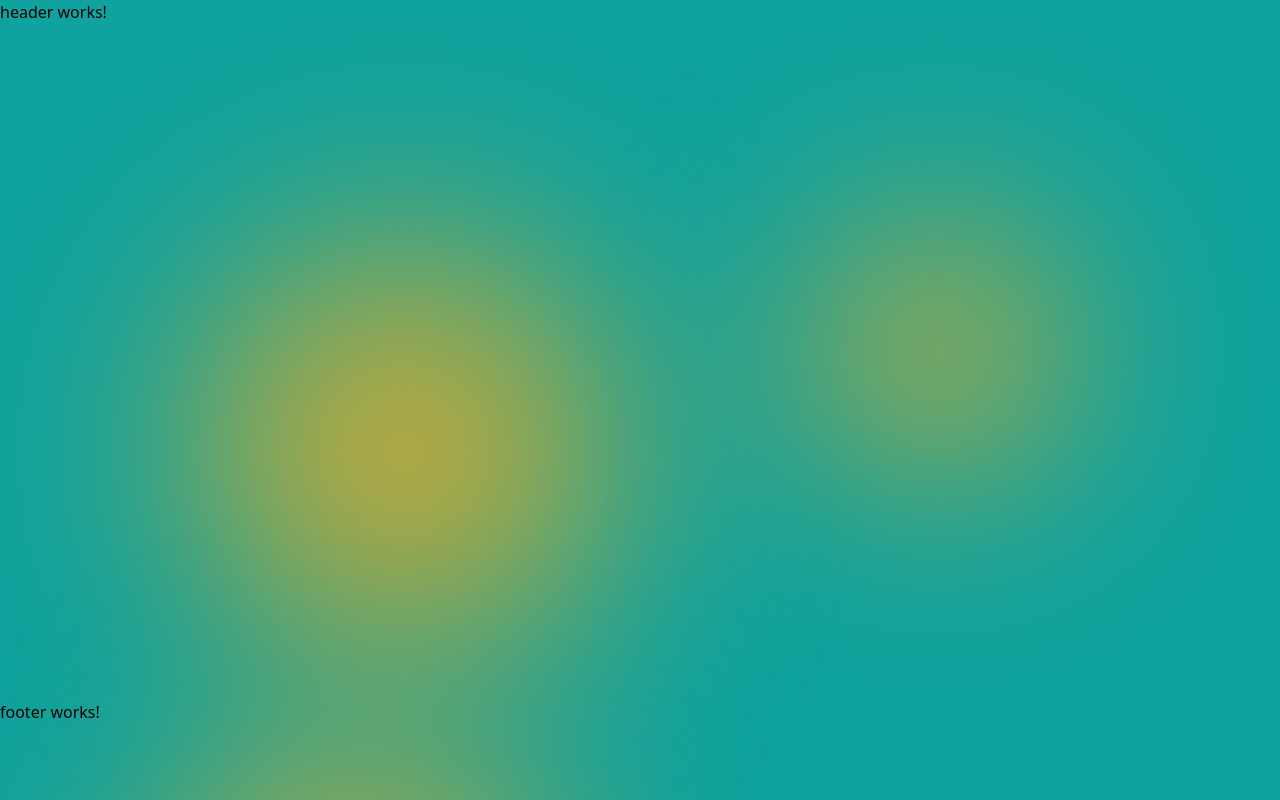
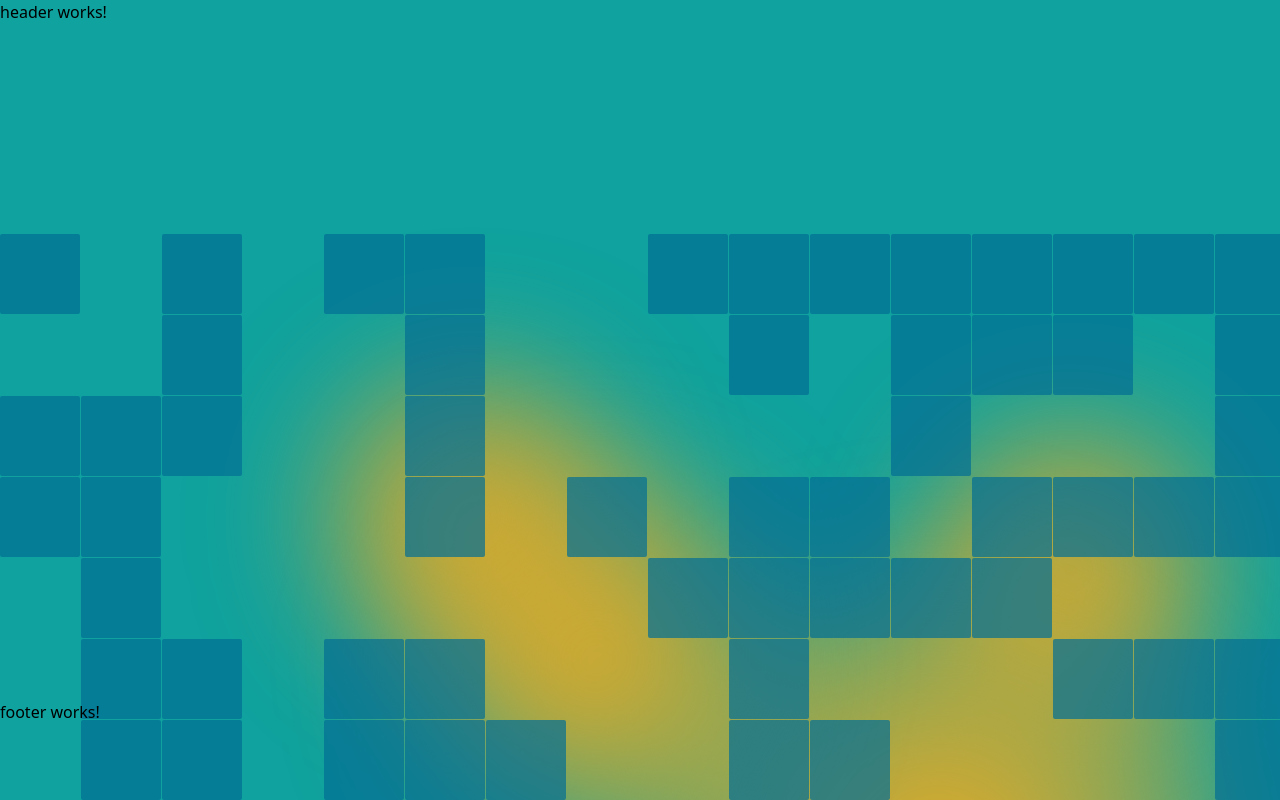
Before and after one commit to LucasKennde/Final-Project-Santander-Coders, an Angular app: page / in a window 1280 px wide. Built offline with nearby package versions, Linux system fonts and the light colour scheme.

Commit message:
Created background

```diff
--- a/src/app/app.component.css
+++ b/src/app/app.component.css
@@ -1,50 +1,202 @@
-.wrapper {
-    display: grid;
-    grid-template-columns: 1fr;
-    grid-template-rows: 100px 1fr 100px;
-    width: 100dvw;
-    height: 100dvh;
-}
-
-.background {
-    width: 100dvw;
-    height: 100dvh;
+.blur {
     position: absolute;
-    top: 0;
-    z-index: -1;
-    overflow: hidden;
-}
-
-.blur {
-    width: 500px;
-    height: 500px;
-    background-size: contain;
-    position: absolute;
-    z-index: -1;
+    z-index: -2;
+    border-radius: 100%;
+    filter: blur(60px);
     background: radial-gradient(circle, rgba(250, 171, 25, 1) 0%, rgba(102, 111, 84, 0) 100%);
-    border-radius: 100%;
-    filter: blur(100px);
-
-    transition: all 0.6s ease-in-out;
-
 }
 
 .blur1 {
-    position: absolute;
-    top: 25%;
-    left: 12%;
+    top: 10%;
+    left: 15%;
+    width: 400px;
+    height: 400px;
+    animation: moveBlur1 20s infinite;
 }
 
+
 .blur2 {
-    position: absolute;
-    top: 25%;
-    right: 15%;
+    top: 50%;
+    left: 70%;
     width: 300px;
     height: 300px;
+    animation: moveBlur2 25s infinite;
 }
 
 .blur3 {
+    top: 80%;
+    left: 30%;
+    width: 550px;
+    height: 550px;
+    animation: moveBlur3 30s infinite;
+}
+
+.blur4 {
+    top: 40%;
+    left: 10%;
+    width: 350px;
+    height: 350px;
+    animation: moveBlur4 28s infinite;
+}
+
+
+.square {
     position: absolute;
-    top: 90%;
-    left: 8%;
+    border-radius: 2px;
+    transition: opacity 0.5s ease;
+    height: 80px;
+    width: 80px;
+    display: inline-block;
+    opacity: 0.7;
 }
+
+
+
+
+@keyframes moveBlur1 {
+    0% {
+        top: 10%;
+        left: 15%;
+        width: 400px;
+        height: 400px;
+    }
+
+    25% {
+        top: 20%;
+        left: 40%;
+        width: 450px;
+        height: 450px;
+    }
+
+    50% {
+        top: 50%;
+        left: 20%;
+        width: 300px;
+        height: 300px;
+    }
+
+    75% {
+        top: 30%;
+        left: 60%;
+        width: 500px;
+        height: 500px;
+    }
+
+    100% {
+        top: 10%;
+        left: 15%;
+        width: 400px;
+        height: 400px;
+    }
+}
+
+@keyframes moveBlur2 {
+    0% {
+        top: 50%;
+        left: 70%;
+        width: 300px;
+        height: 300px;
+    }
+
+    25% {
+        top: 60%;
+        left: 80%;
+        width: 350px;
+        height: 350px;
+    }
+
+    50% {
+        top: 30%;
+        left: 50%;
+        width: 250px;
+        height: 250px;
+    }
+
+    75% {
+        top: 20%;
+        left: 90%;
+        width: 400px;
+        height: 400px;
+    }
+
+    100% {
+        top: 50%;
+        left: 70%;
+        width: 300px;
+        height: 300px;
+    }
+}
+
+@keyframes moveBlur3 {
+    0% {
+        top: 80%;
+        left: 30%;
+        width: 550px;
+        height: 550px;
+    }
+
+    25% {
+        top: 70%;
+        left: 50%;
+        width: 600px;
+        height: 600px;
+    }
+
+    50% {
+        top: 90%;
+        left: 10%;
+        width: 500px;
+        height: 500px;
+    }
+
+    75% {
+        top: 60%;
+        left: 40%;
+        width: 650px;
+        height: 650px;
+    }
+
+    100% {
+        top: 80%;
+        left: 30%;
+        width: 550px;
+        height: 550px;
+    }
+}
+
+@keyframes moveBlur4 {
+    0% {
+        top: 40%;
+        left: 10%;
+        width: 350px;
+        height: 350px;
+    }
+
+    25% {
+        top: 60%;
+        left: 30%;
+        width: 400px;
+        height: 400px;
+    }
+
+    50% {
+        top: 20%;
+        left: 50%;
+        width: 300px;
+        height: 300px;
+    }
+
+    75% {
+        top: 50%;
+        left: 70%;
+        width: 450px;
+        height: 450px;
+    }
+
+    100% {
+        top: 40%;
+        left: 10%;
+        width: 350px;
+        height: 350px;
+    }
+}
--- a/src/app/app.component.html
+++ b/src/app/app.component.html
@@ -1,15 +1,25 @@
 <div class=" grid grid-cols-1 grid-rows-[100px,1fr,100px] h-screen w-screen">
     <app-header />
     <main>
-        <div class="background bg-pixel-teal">
+        <div
+            class="h-screen w-screen absolute z-[-1] top-0 overflow-hidden bg-pixel-teal ">
             <div class="blur blur1 bg-pixel-yellow"></div>
             <div class="blur blur2"></div>
             <div class="blur blur3"></div>
+            <div class="blur blur4"></div>
+
+            @for(square of squares; track $index){
+            @if(square.exist){
+            <div class="square bg-pixel-blue" [ngStyle]="{
+                        bottom: square.top + 'px',
+                        left: square.left + 'px',
+                    }"></div>
+            }
+            }
         </div>
         <div class="main-content">
             <router-outlet />
         </div>
-
     </main>
     <app-footer />
 
--- a/src/app/app.component.ts
+++ b/src/app/app.component.ts
@@ -2,14 +2,38 @@ import { Component } from '@angular/core';
 import { RouterOutlet } from '@angular/router';
 import { HeaderComponent } from "./componentes/header/header.component";
 import { FooterComponent } from "./componentes/footer/footer.component";
+import { NgStyle } from '@angular/common';
 
 @Component({
   selector: 'app-root',
   standalone: true,
-  imports: [RouterOutlet, HeaderComponent, FooterComponent],
+  imports: [RouterOutlet, HeaderComponent, FooterComponent, NgStyle],
   templateUrl: './app.component.html',
   styleUrl: './app.component.css'
 })
 export class AppComponent {
-  title = 'Final-Project-Santander-Coders';
+  squares: any[] = [];
+  gridRows: number = 7;
+  gridCols: number = 30;
+
+  ngOnInit() {
+    this.generateGrid();
+  }
+  getRandomBoolean(): boolean {
+    return Math.random() >= 0.5;
+  }
+  generateGrid() {
+    const squareSize = 80;
+    for (let row = 0; row < this.gridRows; row++) {
+      for (let col = 0; col < this.gridCols; col++) {
+
+        this.squares.push({
+          size: squareSize,
+          exist: this.getRandomBoolean(),
+          top: row * squareSize + 1 * row,
+          left: col * squareSize + 1 * col,
+        });
+      }
+    }
+  }
 }
```
